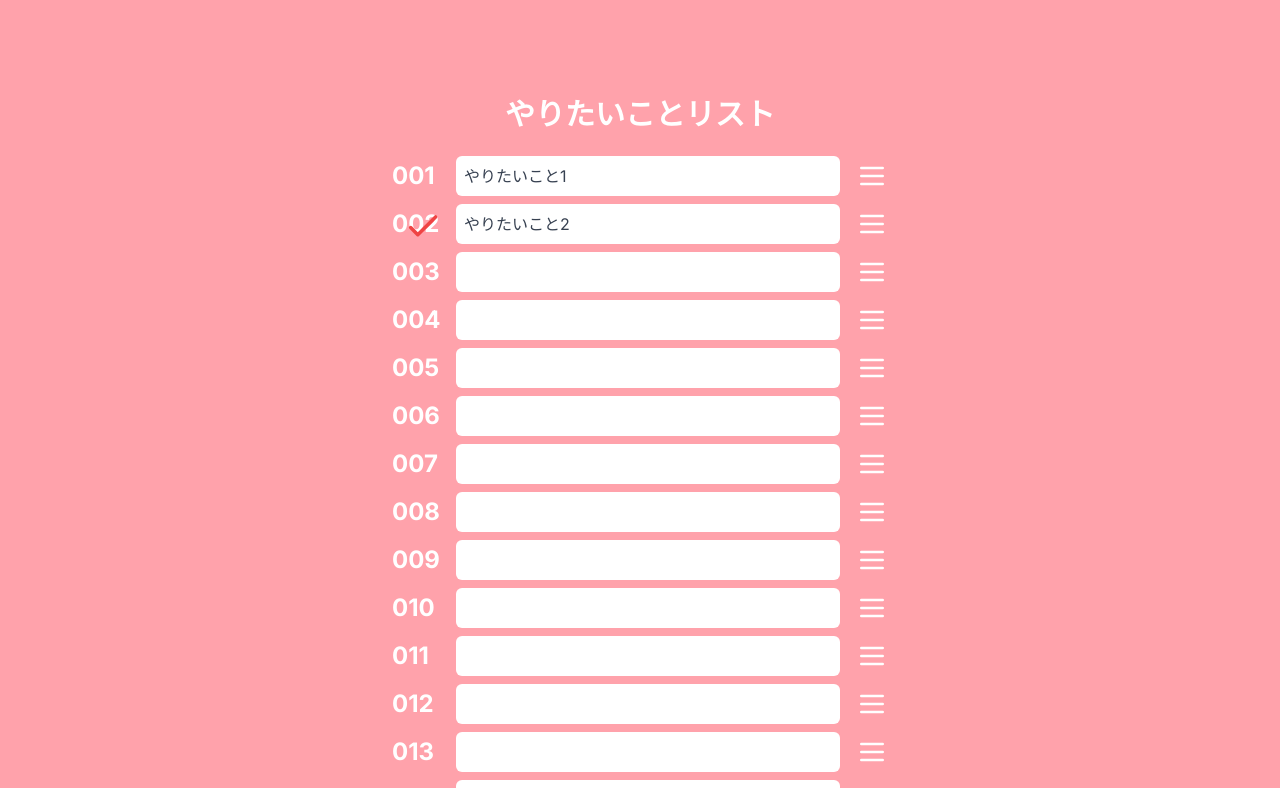
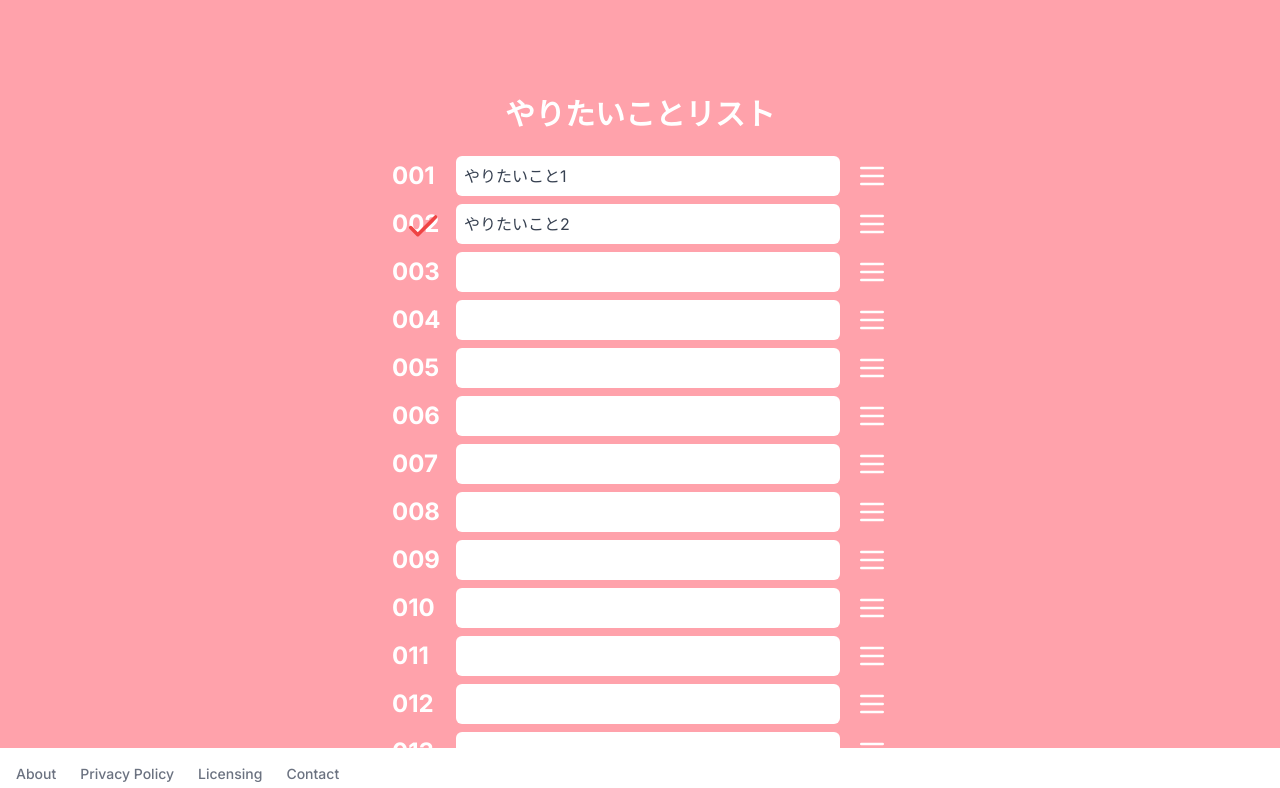
Before and after one commit to aiandrox/yaritaikoto100, a Next.js app: page / in a window 1280 px wide. Shown: the top 788 px of the page. Built offline with nearby package versions, Linux system fonts and the light colour scheme.

Commit message:
フッターを追加

```diff
--- a/src/app/layout.tsx
+++ b/src/app/layout.tsx
@@ -1,22 +1,18 @@
-import './globals.css'
-import type { Metadata } from 'next'
-import { Inter } from 'next/font/google'
+import "./globals.css";
+import type { Metadata } from "next";
+import { Inter } from "next/font/google";
 
-const inter = Inter({ subsets: ['latin'] })
+const inter = Inter({ subsets: ["latin"] });
 
 export const metadata: Metadata = {
-  title: 'Create Next App',
-  description: 'Generated by create next app',
-}
+  title: "やりたいことリスト100",
+  description: "Generated by create next app",
+};
 
-export default function RootLayout({
-  children,
-}: {
-  children: React.ReactNode
-}) {
+export default function RootLayout({ children }: { children: React.ReactNode }) {
   return (
     <html lang="en">
       <body className={inter.className}>{children}</body>
     </html>
-  )
+  );
 }
--- a/src/app/page.tsx
+++ b/src/app/page.tsx
@@ -85,6 +85,7 @@ const items = [
 
 export default function Home() {
   return (
+    <>
       <main
         className="flex min-h-screen flex-col items-center p-24"
         style={{ backgroundColor: "#ffa2ab" }}
@@ -96,5 +97,33 @@ export default function Home() {
           ))}
         </div>
       </main>
+
+      <footer className="fixed bottom-0 w-full bg-white">
+        <div className="w-full mx-auto max-w-screen-xl p-4 md:flex md:items-center md:justify-between">
+          <ul className="flex flex-wrap items-center mt-3 text-sm font-medium text-gray-500 dark:text-gray-400 sm:mt-0">
+            <li>
+              <a href="#" className="mr-4 hover:underline md:mr-6 ">
+                About
+              </a>
+            </li>
+            <li>
+              <a href="#" className="mr-4 hover:underline md:mr-6">
+                Privacy Policy
+              </a>
+            </li>
+            <li>
+              <a href="#" className="mr-4 hover:underline md:mr-6">
+                Licensing
+              </a>
+            </li>
+            <li>
+              <a href="#" className="hover:underline">
+                Contact
+              </a>
+            </li>
+          </ul>
+        </div>
+      </footer>
+    </>
   );
 }
```
Lines whose indentation alone changed are shown as unchanged.
